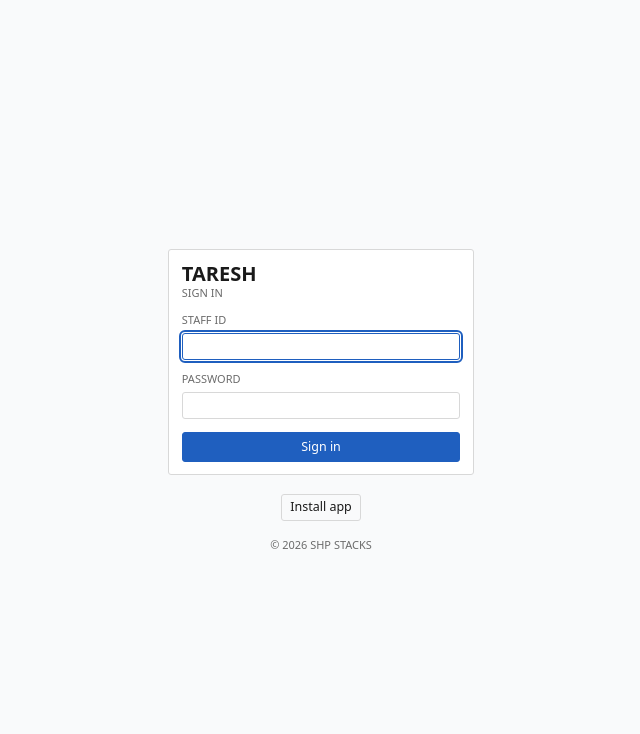
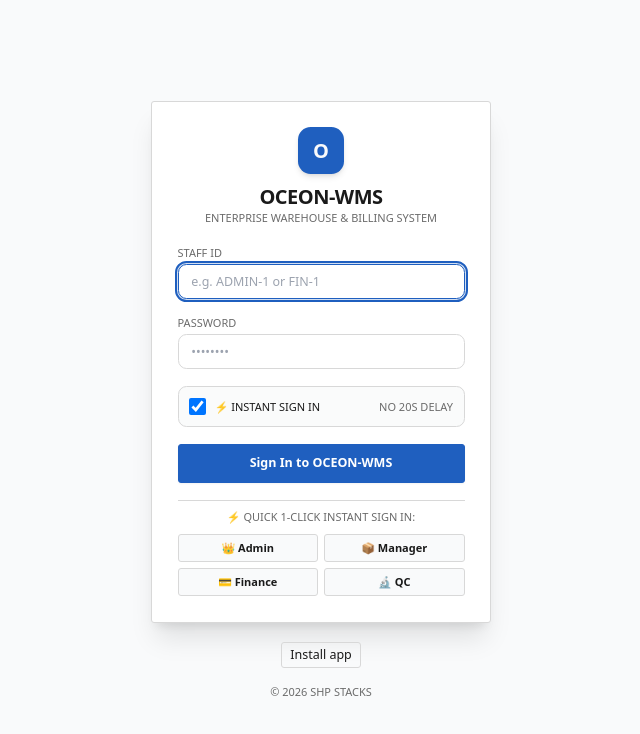
Before and after one commit to coderharshe/wms-oceon-new-deploy, a Next.js app: page /login in a window 1280 px wide. Shown: the top 734 px of the page, without its empty margins (319-959 px from the left). Built offline with nearby package versions, Linux system fonts and the light colour scheme.

Commit message:
feat: rename software to OCEON-WMS and add instant sign-in option

```diff
--- a/src/app/layout.tsx
+++ b/src/app/layout.tsx
@@ -4,8 +4,8 @@ import RegisterServiceWorker from "@/components/RegisterServiceWorker";
 import { ThemeApplier } from "@/components/ThemeApplier";
 
 export const metadata: Metadata = {
-  title: "Taresh",
-  description: "Taresh — Wholesale/Retail Warehouse Management System",
+  title: "OCEON-WMS",
+  description: "OCEON-WMS — Wholesale/Retail Warehouse Management System",
   manifest: "/manifest.json",
   icons: { icon: "/icon.svg", apple: "/icon.svg" },
 };
--- a/src/app/login/page.tsx
+++ b/src/app/login/page.tsx
@@ -10,9 +10,6 @@ import { rememberLogin, offlineLogin, OFFLINE_ROLES } from "@/lib/offline-login"
 // Screens the service worker keeps for offline use (RegisterServiceWorker's CORE_PAGES).
 const OFFLINE_PAGES = ["/finance", "/finance/orders", "/finance/orders/new", "/finance/cash"];
 
-// `secret` is returned only to the device that proved credentials to start
-// the takeover — the SSE broadcast carries just the id. Possession of the id
-// alone must not be enough to mint a session on someone else's account.
 type Takeover = { takeoverId: string; secret: string; expiresAt: number };
 
 function LoginForm() {
@@ -22,12 +19,13 @@ function LoginForm() {
     params.get("reason") === "elsewhere" ? "You were signed out — this account was used to log in on another device." : null
   );
   const [loading, setLoading] = useState(false);
+  const [instantMode, setInstantMode] = useState(true);
+  const [staffIdVal, setStaffIdVal] = useState("");
+  const [passwordVal, setPasswordVal] = useState("");
   const [alreadyIn, setAlreadyIn] = useState<{ staffId: string; password: string } | null>(null);
   const [takeover, setTakeover] = useState<Takeover | null>(null);
   const [now, setNow] = useState(() => Date.now());
   const passwordRef = useRef<HTMLInputElement>(null);
-  // Outlives alreadyIn (cleared once the takeover starts) so the granted
-  // sign-in can still be remembered for offline use.
   const alreadyInRef = useRef<{ staffId: string; password: string } | null>(null);
 
   function finishLogin(next: string) {
@@ -35,25 +33,22 @@ function LoginForm() {
     router.refresh();
   }
 
-  async function onSubmit(e: FormEvent<HTMLFormElement>) {
-    e.preventDefault();
+  async function executeLogin(staffId: string, password: string, force = false) {
     setError(null);
     setLoading(true);
-    const form = new FormData(e.currentTarget);
-    const staffId = String(form.get("staffId"));
-    const password = String(form.get("password"));
-    // No answer in 10s is treated like no internet: a dead Wi-Fi line never
-    // fails on its own, and the counter can't wait out the 45s default.
+
     const res = navigator.onLine
       ? await fetch("/api/auth/login", {
           method: "POST",
           headers: { "Content-Type": "application/json" },
-          body: JSON.stringify({ staffId, password }),
+          body: JSON.stringify({ staffId, password, force }),
           signal: AbortSignal.timeout(10_000),
         }).catch(() => null)
       : null;
+
     if (!res) return signInOffline(staffId, password);
     setLoading(false);
+
     if (res.status === 409) {
       const body = await res.json().catch(() => ({}));
       if (body.error === "ALREADY_LOGGED_IN") {
@@ -61,15 +56,25 @@ function LoginForm() {
         return;
       }
     }
+
     if (!res.ok) {
       const body = await res.json().catch(() => ({}));
       setError(body.error ?? "Login failed");
       passwordRef.current?.select();
       return;
     }
+
     const user = await res.json().catch(() => null);
     if (user) await rememberLogin(staffId, password, user);
     finishLogin(params.get("next") ?? "/");
+  }
+
+  async function onSubmit(e: FormEvent<HTMLFormElement>) {
+    e.preventDefault();
+    const form = new FormData(e.currentTarget);
+    const staffId = String(form.get("staffId") || staffIdVal);
+    const password = String(form.get("password") || passwordVal);
+    await executeLogin(staffId, password, instantMode);
   }
 
   async function signInOffline(staffId: string, password: string) {
@@ -81,8 +86,6 @@ function LoginForm() {
       return passwordRef.current?.select();
     }
     if (!OFFLINE_ROLES.includes(user.role)) return setError("No internet. Only billing works offline — sign in once the internet is back.");
-    // A full page load, not router.push: offline, only the service worker's
-    // saved copy of a screen can open, and a client-side move never asks it.
     const next = params.get("next");
     window.location.assign(next && OFFLINE_PAGES.includes(next) ? next : "/finance/orders/new");
   }
@@ -108,8 +111,7 @@ function LoginForm() {
     setTakeover({ takeoverId: body.takeoverId, secret: body.secret, expiresAt: body.expiresAt });
   }
 
-  // Poll while a takeover is pending; this same poll is what finalizes it
-  // once the grace period elapses (see /api/auth/login/takeover-status).
+  // Poll while a takeover is pending; this same poll is what finalizes it once grace period elapses
   useEffect(() => {
     if (!takeover) return;
     let cancelled = false;
@@ -142,65 +144,203 @@ function LoginForm() {
     // eslint-disable-next-line react-hooks/exhaustive-deps
   }, [takeover]);
 
+  function quickLogin(id: string) {
+    setStaffIdVal(id);
+    setPasswordVal("password123");
+    executeLogin(id, "password123", true);
+  }
+
   if (takeover) {
     const secondsLeft = Math.max(0, Math.round((takeover.expiresAt - now) / 1000));
     return (
-      <div className="card w-72 space-y-3 text-center">
-        <h1 className="text-lg font-semibold">Signing out other device…</h1>
-        <p className="text-sm text-muted">
-          The other device has {secondsLeft}s to deny this. You'll be signed in automatically once it passes.
-        </p>
+      <div className="card w-80 space-y-4 text-center p-6 shadow-xl border border-line">
+        <div className="mx-auto flex h-12 w-12 items-center justify-center rounded-full bg-amber-500/10 text-amber-500">
+          <span className="text-xl font-bold animate-pulse">{secondsLeft}s</span>
+        </div>
+        <div>
+          <h1 className="text-lg font-bold text-ink">Signing out other device…</h1>
+          <p className="text-xs text-muted mt-1">
+            Waiting {secondsLeft}s for normal handover. You can also force instant sign in below without waiting.
+          </p>
+        </div>
+        <button
+          className="btn-primary w-full bg-emerald-600 hover:bg-emerald-700 py-2.5 text-sm font-semibold flex items-center justify-center gap-1.5 shadow-sm"
+          disabled={loading}
+          onClick={() => {
+            if (alreadyInRef.current) {
+              setTakeover(null);
+              executeLogin(alreadyInRef.current.staffId, alreadyInRef.current.password, true);
+            }
+          }}
+        >
+          ⚡ Instant Sign In Now (Skip Wait)
+        </button>
+        <button
+          className="btn w-full text-xs text-muted hover:text-ink"
+          onClick={() => setTakeover(null)}
+        >
+          Cancel
+        </button>
       </div>
     );
   }
 
   if (alreadyIn) {
     return (
-      <div className="card w-72 space-y-3 text-center">
-        <h1 className="text-lg font-semibold">Already logged in elsewhere</h1>
-        <p className="text-sm text-muted">This account is currently active on another device.</p>
-        <button className="btn-primary w-full" disabled={loading} onClick={requestTakeover}>
-          {loading ? "Requesting…" : "Sign out other device"}
-        </button>
-        <button className="btn w-full" onClick={() => setAlreadyIn(null)}>
-          Cancel
-        </button>
+      <div className="card w-80 space-y-4 text-center p-6 shadow-xl border border-line">
+        <div className="mx-auto flex h-12 w-12 items-center justify-center rounded-full bg-blue-500/10 text-blue-500">
+          <svg className="h-6 w-6" fill="none" viewBox="0 0 24 24" stroke="currentColor">
+            <path strokeLinecap="round" strokeLinejoin="round" strokeWidth={2} d="M12 9v2m0 4h.01m-6.938 4h13.856c1.54 0 2.502-1.667 1.732-3L13.732 4c-.77-1.333-2.694-1.333-3.464 0L3.34 16c-.77 1.333.192 3 1.732 3z" />
+          </svg>
+        </div>
+        <div>
+          <h1 className="text-lg font-bold text-ink">Active on Another Device</h1>
+          <p className="text-xs text-muted mt-1">This account ({alreadyIn.staffId}) is currently active on another device.</p>
+        </div>
+
+        <div className="space-y-2 pt-1">
+          <button
+            className="btn-primary w-full bg-emerald-600 hover:bg-emerald-700 py-2.5 text-sm font-semibold flex items-center justify-center gap-1.5 shadow-sm"
+            disabled={loading}
+            onClick={() => executeLogin(alreadyIn.staffId, alreadyIn.password, true)}
+          >
+            ⚡ Instant Sign In (0s Wait)
+          </button>
+          <button
+            className="btn w-full py-2 text-xs text-muted hover:text-ink"
+            disabled={loading}
+            onClick={requestTakeover}
+          >
+            {loading ? "Requesting…" : "Standard Handover (20s Grace)"}
+          </button>
+          <button
+            className="btn w-full text-xs text-muted hover:text-ink"
+            onClick={() => setAlreadyIn(null)}
+          >
+            Cancel
+          </button>
+        </div>
       </div>
     );
   }
 
   return (
-    <form onSubmit={onSubmit} className="card w-72 space-y-3">
+    <form onSubmit={onSubmit} className="card w-80 space-y-4 p-6 shadow-xl border border-line">
+      <div className="text-center pb-1">
+        <div className="mx-auto mb-2.5 flex h-11 w-11 items-center justify-center rounded-xl bg-accent text-surface font-black text-xl shadow-md">
+          O
+        </div>
+        <h1 className="text-xl font-extrabold tracking-tight text-ink">OCEON-WMS</h1>
+        <p className="text-xs text-muted mt-0.5">Enterprise Warehouse & Billing System</p>
+      </div>
+
       <div>
-        <h1 className="text-xl font-semibold">Taresh</h1>
-        <p className="text-xs text-muted">Sign in</p>
+        <label className="mb-1 block text-xs font-medium text-muted">Staff ID</label>
+        <input
+          name="staffId"
+          value={staffIdVal}
+          onChange={(e) => setStaffIdVal(e.target.value)}
+          placeholder="e.g. ADMIN-1 or FIN-1"
+          autoFocus
+          required
+          className="w-full px-3 py-2 text-sm border rounded-lg focus:outline-hidden focus:ring-2 focus:ring-accent/20"
+          autoComplete="username"
+        />
       </div>
+
       <div>
-        <label className="mb-1 block text-xs text-muted">Staff ID</label>
-        <input name="staffId" autoFocus required className="w-full" autoComplete="username" />
-      </div>
-      <div>
-        <label className="mb-1 block text-xs text-muted">Password</label>
+        <label className="mb-1 block text-xs font-medium text-muted">Password</label>
         <input
           ref={passwordRef}
           name="password"
+          value={passwordVal}
+          onChange={(e) => setPasswordVal(e.target.value)}
+          placeholder="••••••••"
           type="password"
           required
-          className="w-full"
+          className="w-full px-3 py-2 text-sm border rounded-lg focus:outline-hidden focus:ring-2 focus:ring-accent/20"
           autoComplete="current-password"
         />
       </div>
+
+      {/* Instant Sign-in Toggle */}
+      <div className="flex items-center justify-between rounded-lg bg-surface/80 p-2.5 border border-line text-xs">
+        <div className="flex items-center gap-2">
+          <input
+            id="instantMode"
+            type="checkbox"
+            checked={instantMode}
+            onChange={(e) => setInstantMode(e.target.checked)}
+            className="h-4 w-4 rounded border-line text-accent focus:ring-accent cursor-pointer"
+          />
+          <label htmlFor="instantMode" className="cursor-pointer font-medium text-ink flex items-center gap-1">
+            ⚡ Instant Sign In
+          </label>
+        </div>
+        <span className="text-[11px] text-muted">No 20s delay</span>
+      </div>
+
       {error && <ErrorNote error={error} onDismiss={() => setError(null)} />}
-      <button type="submit" disabled={loading} className="btn-primary w-full">
-        {loading ? "Signing in…" : "Sign in"}
+
+      <button
+        type="submit"
+        disabled={loading}
+        className="btn-primary w-full py-2.5 text-sm font-semibold flex items-center justify-center gap-1.5 shadow-sm"
+      >
+        {loading ? (
+          <span className="flex items-center gap-1.5">
+            <svg className="animate-spin h-4 w-4" viewBox="0 0 24 24">
+              <circle className="opacity-25" cx="12" cy="12" r="10" stroke="currentColor" strokeWidth="4" fill="none" />
+              <path className="opacity-75" fill="currentColor" d="M4 12a8 8 0 018-8v4a4 4 0 00-4 4H4z" />
+            </svg>
+            Signing in…
+          </span>
+        ) : (
+          <span>Sign In to OCEON-WMS</span>
+        )}
       </button>
+
+      {/* 1-Click Quick Demo Sign In */}
+      <div className="pt-2 border-t border-line">
+        <p className="text-[11px] text-muted text-center mb-2 font-medium">⚡ Quick 1-Click Instant Sign In:</p>
+        <div className="grid grid-cols-2 gap-1.5">
+          <button
+            type="button"
+            onClick={() => quickLogin("ADMIN-1")}
+            className="px-2 py-1.5 text-xs font-semibold rounded bg-surface hover:bg-accent hover:text-white border border-line text-ink transition-colors text-center"
+          >
+            👑 Admin
+          </button>
+          <button
+            type="button"
+            onClick={() => quickLogin("MGR-1")}
+            className="px-2 py-1.5 text-xs font-semibold rounded bg-surface hover:bg-accent hover:text-white border border-line text-ink transition-colors text-center"
+          >
+            📦 Manager
+          </button>
+          <button
+            type="button"
+            onClick={() => quickLogin("FIN-1")}
+            className="px-2 py-1.5 text-xs font-semibold rounded bg-surface hover:bg-accent hover:text-white border border-line text-ink transition-colors text-center"
+          >
+            💳 Finance
+          </button>
+          <button
+            type="button"
+            onClick={() => quickLogin("QC-1")}
+            className="px-2 py-1.5 text-xs font-semibold rounded bg-surface hover:bg-accent hover:text-white border border-line text-ink transition-colors text-center"
+          >
+            🔬 QC
+          </button>
+        </div>
+      </div>
     </form>
   );
 }
 
 export default function LoginPage() {
   return (
-    <div className="flex min-h-screen flex-col items-center justify-center gap-4 bg-surface">
+    <div className="flex min-h-screen flex-col items-center justify-center gap-4 bg-surface p-4">
       <Suspense fallback={null}>
         <LoginForm />
       </Suspense>
--- a/src/app/pay/[orderId]/page.tsx
+++ b/src/app/pay/[orderId]/page.tsx
@@ -77,7 +77,7 @@ export default function PaymentDisplayPage() {
         </>
       )}
 
-      <p className="absolute bottom-3 left-1/2 -translate-x-1/2 text-xs opacity-50">Taresh · © {new Date().getFullYear()} SHP Stacks</p>
+      <p className="absolute bottom-3 left-1/2 -translate-x-1/2 text-xs opacity-50">OCEON-WMS · © {new Date().getFullYear()} SHP Stacks</p>
     </div>
   );
 }
--- a/src/components/InstallButton.tsx
+++ b/src/components/InstallButton.tsx
@@ -67,7 +67,7 @@ export default function InstallButton() {
           await e.prompt();
         }}
         className="rounded border border-line px-2 py-1 text-sm hover:bg-surface-hi"
-        title="Install Taresh as an app on this device"
+        title="Install OCEON-WMS as an app on this device"
       >
         Install app
       </button>
--- a/src/components/PortalShell.tsx
+++ b/src/components/PortalShell.tsx
@@ -44,10 +44,10 @@ export default function PortalShell({
         <div className="flex flex-wrap items-center gap-3.5">
           <div className="flex items-center gap-2">
             <span className="flex h-7 w-7 items-center justify-center rounded-lg bg-accent text-surface font-black text-xs shadow-xs">
-              T
+              O
             </span>
             <span className="text-sm font-bold tracking-tight text-ink">
-              Taresh <span className="font-normal text-muted">· {title}</span>
+              OCEON-WMS <span className="font-normal text-muted">· {title}</span>
             </span>
           </div>
 
--- a/src/components/ThemeStudioModal.tsx
+++ b/src/components/ThemeStudioModal.tsx
@@ -177,7 +177,7 @@ export function ThemeStudioModal({
                   <div className="flex flex-wrap items-center justify-between gap-2 border-b border-line pb-2">
                     <div className="flex items-center gap-2">
                       <span className="h-3 w-3 rounded-full bg-accent" />
-                      <span className="font-bold text-sm text-ink">Taresh Warehouse Management</span>
+                      <span className="font-bold text-sm text-ink">OCEON-WMS Warehouse Management</span>
                       <span className="badge bg-surface-hi text-muted text-[11px] border border-line">v2.4</span>
                     </div>
                     <span className="badge bg-good/15 text-good font-semibold text-xs">● Active Session</span>
```
Also changed, not shown: src/app/api/auth/login/route.ts (+3 -4 lines), public/manifest.json, 1 other file (tests, documents, lock files or other folders).
